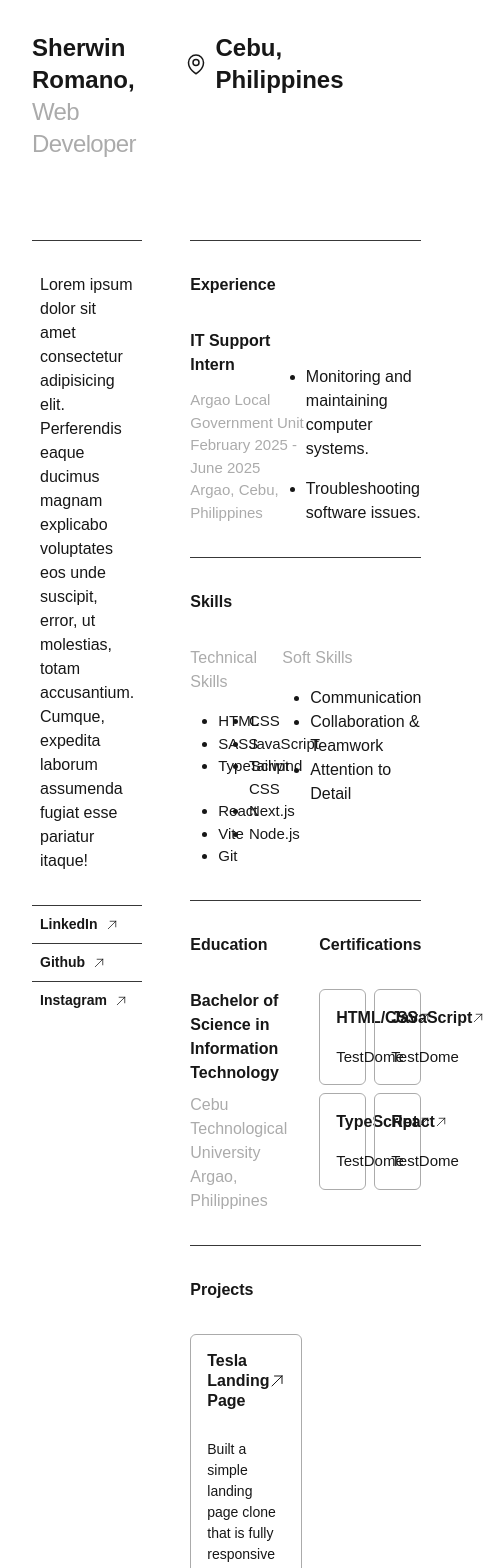
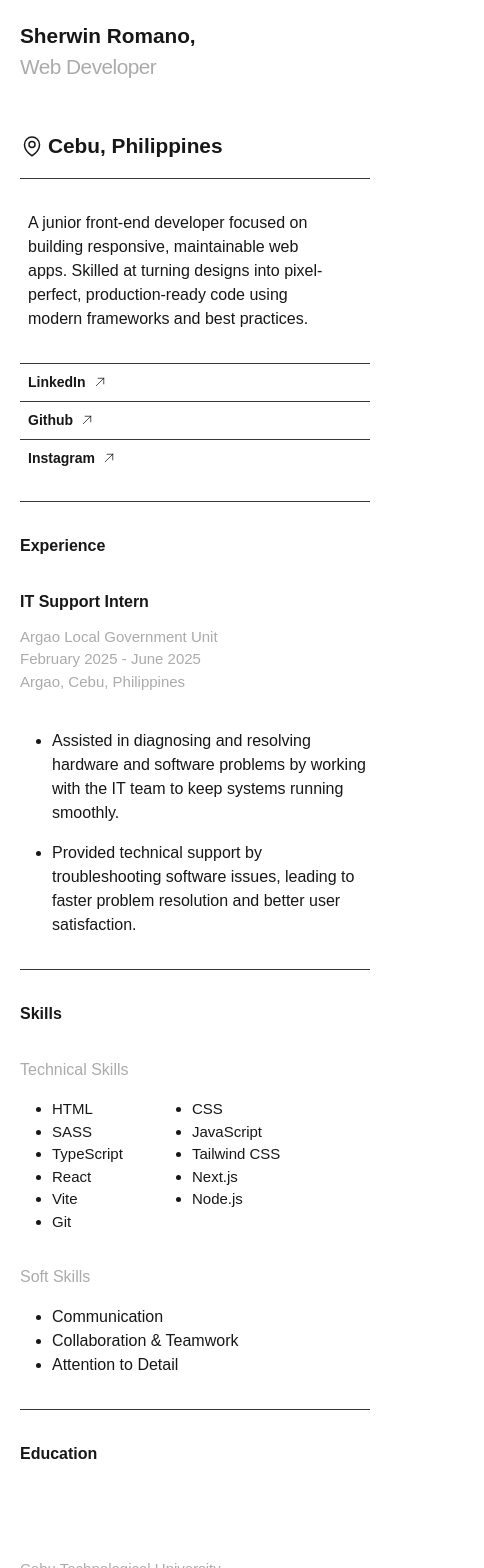
Before and after one commit to sherwinromano/portfolio-website, a Next.js app: page / in a window 390 px wide. Shown: the top 1568 px of the page, 484 px wide, since content can reach past the window. Built offline with nearby package versions, Linux system fonts and the light colour scheme; a web font is replaced by a local one.

Commit message:
Added responsiveness

```diff
--- a/app/components/Education.tsx
+++ b/app/components/Education.tsx
@@ -21,15 +21,15 @@ const Education = () => {
   ];
 
   return (
-    <div className="h-fit py-8 flex gap-8 border-t border-default">
+    <div className="h-fit py-8 flex xs:flex-col sm:flex-row xs:gap-14 sm:gap-8 border-t border-default">
       <div className="flex flex-col gap-8 basis-full">
         <h1 className="font-bold">Education</h1>
-        <div>
-          <h2 className="font-bold">
+        <div className="text-[0.938rem] text-[#ababab]">
+          <h2 className="font-bold text-base text-white">
             Bachelor of Science in Information Technology
           </h2>
-          <h3 className="text-[#ababab] mt-2">Cebu Technological University</h3>
-          <h3 className="text-[#ababab]">Argao, Philippines</h3>
+          <h3 className="xs:mt-3 sm:mt-2">Cebu Technological University</h3>
+          <h3>Argao, Cebu, Philippines</h3>
         </div>
       </div>
       <div className="flex flex-col gap-8 basis-full">
@@ -42,7 +42,7 @@ const Education = () => {
                 key={index}
               >
                 <Link
-                  className="w-full p-4"
+                  className="w-full xs:p-3 sm:p-4"
                   href={certificate.link}
                   target="_blank"
                 >
@@ -55,7 +55,7 @@ const Education = () => {
                         viewBox="0 0 24 24"
                         strokeWidth="1.5"
                         stroke="currentColor"
-                        className="size-3"
+                        className="size-4"
                       >
                         <path
                           strokeLinecap="round"
--- a/app/components/Exprience.tsx
+++ b/app/components/Exprience.tsx
@@ -2,7 +2,7 @@ const Experience = () => {
   return (
     <div className="h-fit py-8 flex flex-col gap-8">
       <h1 className="font-bold">Experience</h1>
-      <div className="flex">
+      <div className="flex xs:flex-col sm:flex-row">
         <div className="flex flex-col gap-3 basis-full">
           <h2 className="font-bold">IT Support Intern</h2>
           <div>
@@ -21,9 +21,16 @@ const Experience = () => {
           <div className="invisible">
             <h2 className="font-bold">Duties</h2>
           </div>
-          <ul className="flex flex-col gap-4 list-disc">
-            <li>Monitoring and maintaining computer systems.</li>
-            <li>Troubleshooting software issues.</li>
+          <ul className="flex flex-col gap-4 list-disc xs:ml-8 sm:ml-0">
+            <li>
+              Assisted in diagnosing and resolving hardware and software
+              problems by working with the IT team to keep systems running
+              smoothly.
+            </li>
+            <li>
+              Provided technical support by troubleshooting software issues,
+              leading to faster problem resolution and better user satisfaction.
+            </li>
           </ul>
         </div>
       </div>
--- a/app/components/Projects.tsx
+++ b/app/components/Projects.tsx
@@ -5,7 +5,7 @@ const Projects = () => {
     <div className="h-fit py-8 flex gap-8 border-y border-default">
       <div className="flex flex-col gap-8 basis-full">
         <h1 className="font-bold">Projects</h1>
-        <ul className="grid grid-cols-2 gap-2">
+        <ul className="grid xs:grid-cols-1 sm:grid-cols-2 gap-2">
           <li className="border border-[#ababab] rounded-md flex hover:bg-white hover:text-black transition-all">
             <Link
               href="https://tesla-landing-page-clone-sand.vercel.app/"
@@ -33,8 +33,8 @@ const Projects = () => {
               </div>
               <div className="flex flex-col text-[0.875rem] mt-7 gap-3">
                 <p>
-                  Built a simple landing page clone that is fully responsive in
-                  all screens.
+                  Recreated the tesla's landing page using HTML and SASS; fully
+                  responsive in all screens.
                 </p>
                 <span className="text-[#ababab]">HTML + SASS</span>
               </div>
--- a/app/components/Skills.tsx
+++ b/app/components/Skills.tsx
@@ -16,10 +16,10 @@ const Skills = () => {
   return (
     <div className="h-fit py-8 flex flex-col gap-8 border-t border-default">
       <h1 className="font-bold">Skills</h1>
-      <div className="flex">
+      <div className="flex xs:flex-col sm:flex-row xs:gap-8 sm:gap-0">
         <div className="flex flex-col basis-full gap-4">
           <h2 className="text-[#ababab]">Technical Skills</h2>
-          <ul className="list-disc ml-7 grid grid-cols-2 w-2/3">
+          <ul className="list-disc xs:ml-8 sm:ml-7 grid grid-cols-2 xs:w-[80%] sm:w-2/3">
             {skills.map((skill) => {
               return (
                 <li key={skill} className="text-[0.938rem]">
@@ -31,7 +31,7 @@ const Skills = () => {
         </div>
         <div className="flex flex-col basis-full gap-4">
           <h2 className="text-[#ababab]">Soft Skills</h2>
-          <ul className="list-disc ml-7">
+          <ul className="list-disc xs:ml-8 sm:ml-7">
             <li>Communication</li>
             <li>Collaboration & Teamwork</li>
             <li>Attention to Detail</li>
--- a/app/layout.tsx
+++ b/app/layout.tsx
@@ -1,10 +1,10 @@
 import type { Metadata } from "next";
 import "./globals.css";
-import Link from "next/link";
 
 export const metadata: Metadata = {
   title: "Sherwin Romano | Web Developer",
-  description: "Hello, there",
+  description:
+    "Hello, I'm Sherwin Romano, a junior front-end developer focused on building responsive, maintainable web apps. Skilled at turning designs into pixel-perfect, production-ready code using modern frameworks and best practices.",
 };
 
 export default function RootLayout({
@@ -22,15 +22,15 @@ export default function RootLayout({
         />
       </head>
       <body className="antialiased">
-        <main className="flex flex-col p-8 gap-12 h-auto">
-          <section className="w-full flex justify-between h-[10rem]">
-            <h1 className="font-bold text-2xl ">
+        <main className="flex flex-col xs:p-5 sm:p-8 xs:gap-0 sm:gap-[10rem]">
+          <section className="w-full flex justify-between h-fit xs:flex-col sm:flex-row xs:gap-[3rem] sm:gap-0 xs:pb-4 sm:pb-0">
+            <h1 className="font-bold xs:text-[1.3rem] sm:text-2xl">
               Sherwin Romano,
               <span className="block font-light text-[#ababab] tracking-tight">
                 Web Developer
               </span>
             </h1>
-            <h2 className="font-bold text-2xl flex items-center h-fit gap-2">
+            <h2 className="font-bold xs:text-[1.3rem] sm:text-2xl flex items-center h-fit w-fit xs:gap-1 sm:gap-2">
               <span>
                 <svg
                   xmlns="http://www.w3.org/2000/svg"
--- a/app/page.tsx
+++ b/app/page.tsx
@@ -20,14 +20,14 @@ const Home = () => {
     },
   ];
   return (
-    <section className="w-full flex gap-[3rem]">
-      <div className="sticky top-0 flex flex-col basis-[40%]">
+    <section className="w-full flex xs:flex-col lg:flex-row xs:gap-[1.5rem] sm:gap-[3rem]">
+      <div className="xs:static lg:sticky top-0 flex flex-col basis-[40%] h-fit">
         <div className="border-y border-default">
-          <p className="px-2 py-8">
-            Lorem ipsum dolor sit amet consectetur adipisicing elit. Perferendis
-            eaque ducimus magnam explicabo voluptates eos unde suscipit, error,
-            ut molestias, totam accusantium. Cumque, expedita laborum assumenda
-            fugiat esse pariatur itaque!
+          <p className="pl-2 pr-8 py-8">
+            A junior front-end developer focused on building responsive,
+            maintainable web apps. Skilled at turning designs into
+            pixel-perfect, production-ready code using modern frameworks and
+            best practices.
           </p>
         </div>
         <ul className="flex flex-col">
@@ -75,7 +75,7 @@ const Home = () => {
           href="https://mail.google.com/mail/?view=cm&fs=1&to=sherwinjayromano@gmail.com"
           target="_blank"
           rel="noopener noreferrer"
-          className="flex items-center gap-2 text-2xl font-bold w-fit self-center mt-[24rem] animate-bounce"
+          className="flex items-center gap-2 text-2xl font-bold w-fit self-center xs:mt-[18rem] md:mt-[24rem] animate-bounce"
         >
           <span>🚀</span>
           <p>Connect with me</p>
```
